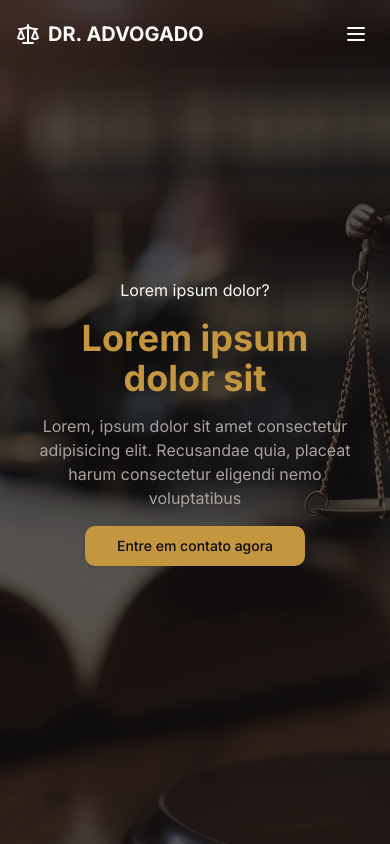
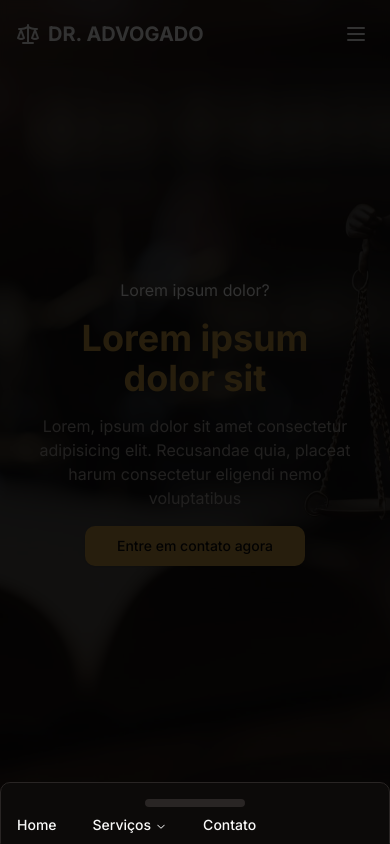
Before and after one commit to rafaelpzoucas/landing-page-template, a Next.js app: page / in a window 390 px wide. Both pictures are taken after a click on the button 356 px from the left and 34 px from the top of the page. Shown: the top 844 px of the page. Built offline with nearby package versions, Linux system fonts and the light colour scheme.

Commit message:
add drawer menu

```diff
--- a/package.json
+++ b/package.json
@@ -11,6 +11,7 @@
   },
   "dependencies": {
     "@radix-ui/react-avatar": "^1.0.4",
+    "@radix-ui/react-dialog": "^1.0.5",
     "@radix-ui/react-icons": "^1.3.0",
     "@radix-ui/react-navigation-menu": "^1.1.4",
     "@radix-ui/react-slot": "^1.0.2",
@@ -23,7 +24,8 @@
     "react": "^18",
     "react-dom": "^18",
     "tailwind-merge": "^2.2.0",
-    "tailwindcss-animate": "^1.0.7"
+    "tailwindcss-animate": "^1.0.7",
+    "vaul": "^0.9.0"
   },
   "devDependencies": {
     "@types/node": "^20",
--- a/src/components/nav.tsx
+++ b/src/components/nav.tsx
@@ -2,6 +2,7 @@
 
 import * as React from 'react'
 
+import { Drawer, DrawerContent, DrawerTrigger } from '@/components/ui/drawer'
 import {
   NavigationMenu,
   NavigationMenuContent,
@@ -78,9 +79,62 @@
         </NavigationMenuList>
       </NavigationMenu>
 
-      <Button variant={'ghost'} size={'icon'} className="md:hidden">
-        <Menu />
-      </Button>
+      <Drawer>
+        <DrawerTrigger asChild>
+          <Button variant={'ghost'} size={'icon'} className="md:hidden">
+            <Menu />
+          </Button>
+        </DrawerTrigger>
+        <DrawerContent>
+          <NavigationMenu>
+            <NavigationMenuList>
+              {items.map((item) => (
+                <NavigationMenuItem key={item.title}>
+                  {item.subItems && item.subItems.length > 0 ? (
+                    <NavigationMenuTrigger
+                      className={cn(
+                        navigationMenuTriggerStyle(),
+                        'bg-transparent',
+                      )}
+                    >
+                      {item.title}
+                    </NavigationMenuTrigger>
+                  ) : (
+                    <Link href={item.href} legacyBehavior passHref>
+                      <NavigationMenuLink
+                        className={cn(
+                          navigationMenuTriggerStyle(),
+                          'bg-transparent',
+                        )}
+                      >
+                        {item.title}
+                      </NavigationMenuLink>
+                    </Link>
+                  )}
+                  <NavigationMenuContent>
+                    <ul
+                      className={cn(
+                        'grid gap-3 p-4 md:w-[400px] lg:w-[250px] lg:grid-cols-1',
+                      )}
+                    >
+                      {item.subItems &&
+                        item.subItems.map((subItem) => (
+                          <ListItem
+                            href={subItem.href}
+                            title={subItem.title}
+                            key={subItem.title}
+                          >
+                            {subItem.description}
+                          </ListItem>
+                        ))}
+                    </ul>
+                  </NavigationMenuContent>
+                </NavigationMenuItem>
+              ))}
+            </NavigationMenuList>
+          </NavigationMenu>
+        </DrawerContent>
+      </Drawer>
     </>
   )
 }
--- /dev/null
+++ b/src/components/ui/drawer.tsx
@@ -0,0 +1,118 @@
+"use client"
+
+import * as React from "react"
+import { Drawer as DrawerPrimitive } from "vaul"
+
+import { cn } from "@/lib/utils"
+
+const Drawer = ({
+  shouldScaleBackground = true,
+  ...props
+}: React.ComponentProps<typeof DrawerPrimitive.Root>) => (
+  <DrawerPrimitive.Root
+    shouldScaleBackground={shouldScaleBackground}
+    {...props}
+  />
+)
+Drawer.displayName = "Drawer"
+
+const DrawerTrigger = DrawerPrimitive.Trigger
+
+const DrawerPortal = DrawerPrimitive.Portal
+
+const DrawerClose = DrawerPrimitive.Close
+
+const DrawerOverlay = React.forwardRef<
+  React.ElementRef<typeof DrawerPrimitive.Overlay>,
+  React.ComponentPropsWithoutRef<typeof DrawerPrimitive.Overlay>
+>(({ className, ...props }, ref) => (
+  <DrawerPrimitive.Overlay
+    ref={ref}
+    className={cn("fixed inset-0 z-50 bg-black/80", className)}
+    {...props}
+  />
+))
+DrawerOverlay.displayName = DrawerPrimitive.Overlay.displayName
+
+const DrawerContent = React.forwardRef<
+  React.ElementRef<typeof DrawerPrimitive.Content>,
+  React.ComponentPropsWithoutRef<typeof DrawerPrimitive.Content>
+>(({ className, children, ...props }, ref) => (
+  <DrawerPortal>
+    <DrawerOverlay />
+    <DrawerPrimitive.Content
+      ref={ref}
+      className={cn(
+        "fixed inset-x-0 bottom-0 z-50 mt-24 flex h-auto flex-col rounded-t-[10px] border bg-background",
+        className
+      )}
+      {...props}
+    >
+      <div className="mx-auto mt-4 h-2 w-[100px] rounded-full bg-muted" />
+      {children}
+    </DrawerPrimitive.Content>
+  </DrawerPortal>
+))
+DrawerContent.displayName = "DrawerContent"
+
+const DrawerHeader = ({
+  className,
+  ...props
+}: React.HTMLAttributes<HTMLDivElement>) => (
+  <div
+    className={cn("grid gap-1.5 p-4 text-center sm:text-left", className)}
+    {...props}
+  />
+)
+DrawerHeader.displayName = "DrawerHeader"
+
+const DrawerFooter = ({
+  className,
+  ...props
+}: React.HTMLAttributes<HTMLDivElement>) => (
+  <div
+    className={cn("mt-auto flex flex-col gap-2 p-4", className)}
+    {...props}
+  />
+)
+DrawerFooter.displayName = "DrawerFooter"
+
+const DrawerTitle = React.forwardRef<
+  React.ElementRef<typeof DrawerPrimitive.Title>,
+  React.ComponentPropsWithoutRef<typeof DrawerPrimitive.Title>
+>(({ className, ...props }, ref) => (
+  <DrawerPrimitive.Title
+    ref={ref}
+    className={cn(
+      "text-lg font-semibold leading-none tracking-tight",
+      className
+    )}
+    {...props}
+  />
+))
+DrawerTitle.displayName = DrawerPrimitive.Title.displayName
+
+const DrawerDescription = React.forwardRef<
+  React.ElementRef<typeof DrawerPrimitive.Description>,
+  React.ComponentPropsWithoutRef<typeof DrawerPrimitive.Description>
+>(({ className, ...props }, ref) => (
+  <DrawerPrimitive.Description
+    ref={ref}
+    className={cn("text-sm text-muted-foreground", className)}
+    {...props}
+  />
+))
+DrawerDescription.displayName = DrawerPrimitive.Description.displayName
+
+export {
+  Drawer,
+  DrawerPortal,
+  DrawerOverlay,
+  DrawerTrigger,
+  DrawerClose,
+  DrawerContent,
+  DrawerHeader,
+  DrawerFooter,
+  DrawerTitle,
+  DrawerDescription,
+}
```
Also changed, not shown: 1 other file (tests, documents, lock files or other folders).
